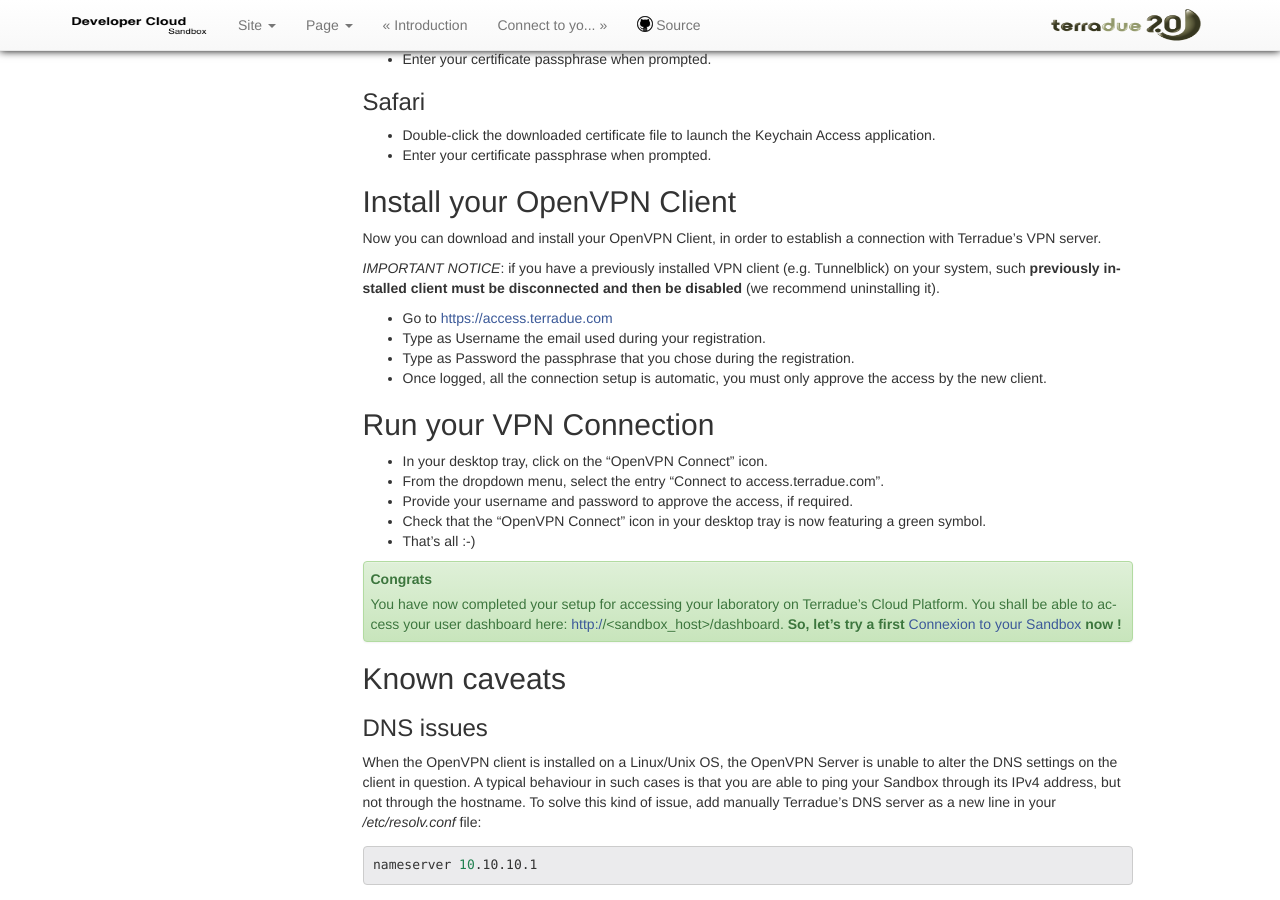
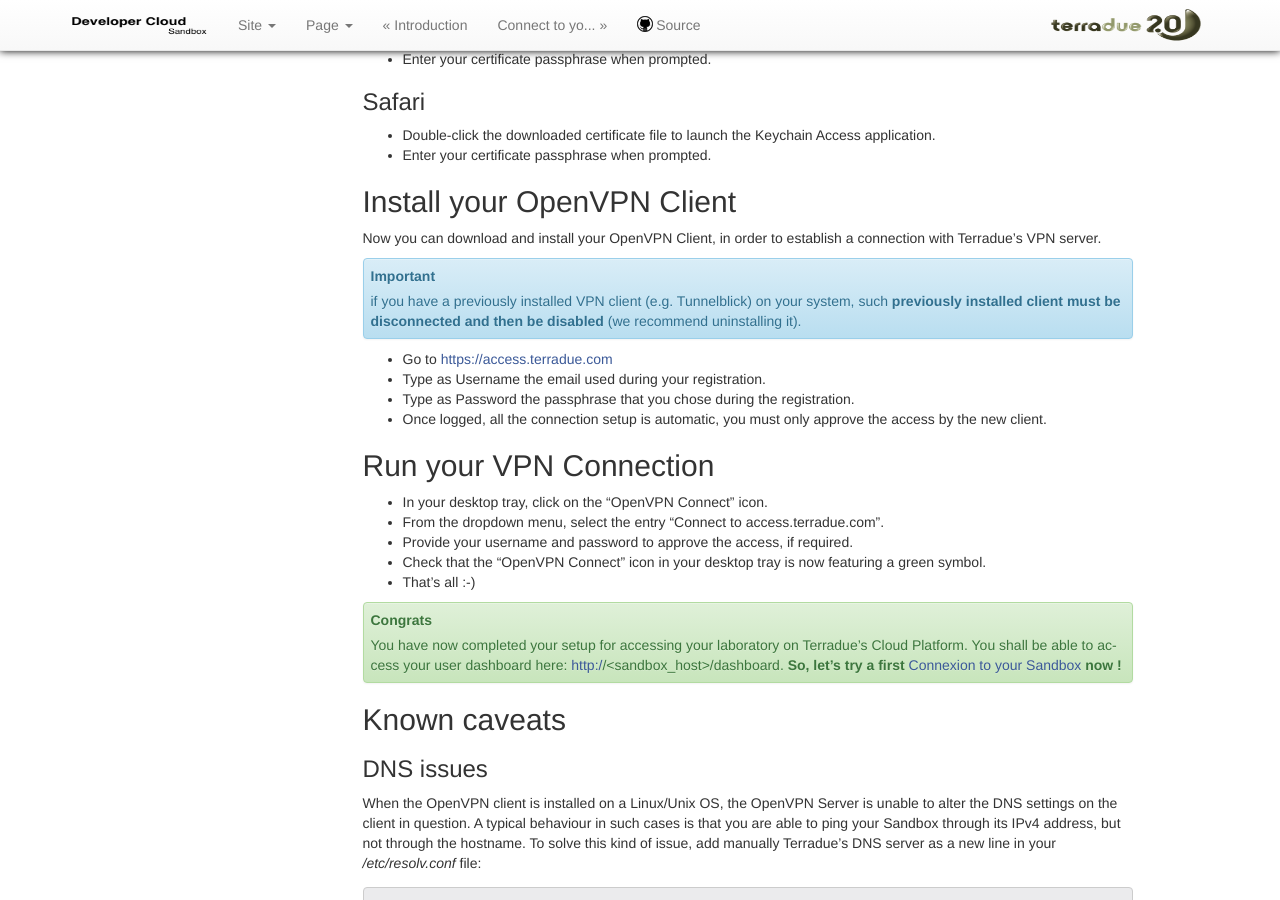
Before and after one commit to Terradue/doc-developer-sandbox, a Sphinx documentation site: the page built from source/start/laboratory/index.rst, in a window 1280 px wide and 900 px high, scrolled down 1542 px. Built offline with Sphinx 7.4.7, drawn with Linux system fonts in a browser that asks for light colours; pages that are not in the unit, such as notebooks, are missing from menus.

Commit message:
Update index.rst

```diff
--- a/source/start/laboratory/index.rst
+++ b/source/start/laboratory/index.rst
@@ -14,7 +14,7 @@
 - You received an e-mail with subject "Certificate download and VPN Setup procedure".
 
 Download your Certificate in PFX format
---------------------------------------
+---------------------------------------
 
 The Secure Socket Layer (SSL) is the most widely deployed security protocol used today. It is essentially a protocol that provides a secure channel between two machines operating over the Internet or an internal network.
 
@@ -24,7 +24,7 @@
 - Type the certificate password that you chose during the registration.
 
 Import Terradue's CA certificate in a Browser
-----------------------------------------------------------
+---------------------------------------------
 
 Terradue's X.509 Certification Authority (CA) is used to sign the Platform's server certificates. You should have downloaded this file from the registration confirmation email.
 
@@ -37,7 +37,7 @@
 Firefox maintains all its CAs.
 
 Import your PFX Certificate in a Browser
------------------------------------
+----------------------------------------
 
 The certificate in PFX format (Personal Information Exchange) is used to authorise your access to some Platform's services like the Sandbox user dashboard.
 
@@ -114,7 +114,9 @@
 
 Now you can download and install your OpenVPN Client, in order to establish a connection with Terradue's VPN server.
 
-*IMPORTANT NOTICE*: if you have a previously installed VPN client (e.g. Tunnelblick) on your system, such **previously installed client must be disconnected and then be disabled** (we recommend uninstalling it).
+.. important::
+
+  if you have a previously installed VPN client (e.g. Tunnelblick) on your system, such **previously installed client must be disconnected and then be disabled** (we recommend uninstalling it).
 
 - Go to https://access.terradue.com
 - Type as Username the email used during your registration.
@@ -139,7 +141,7 @@
 
 
 Known caveats
----------------------
+-------------
 
 DNS issues
 ^^^^^^^^^^^
```
